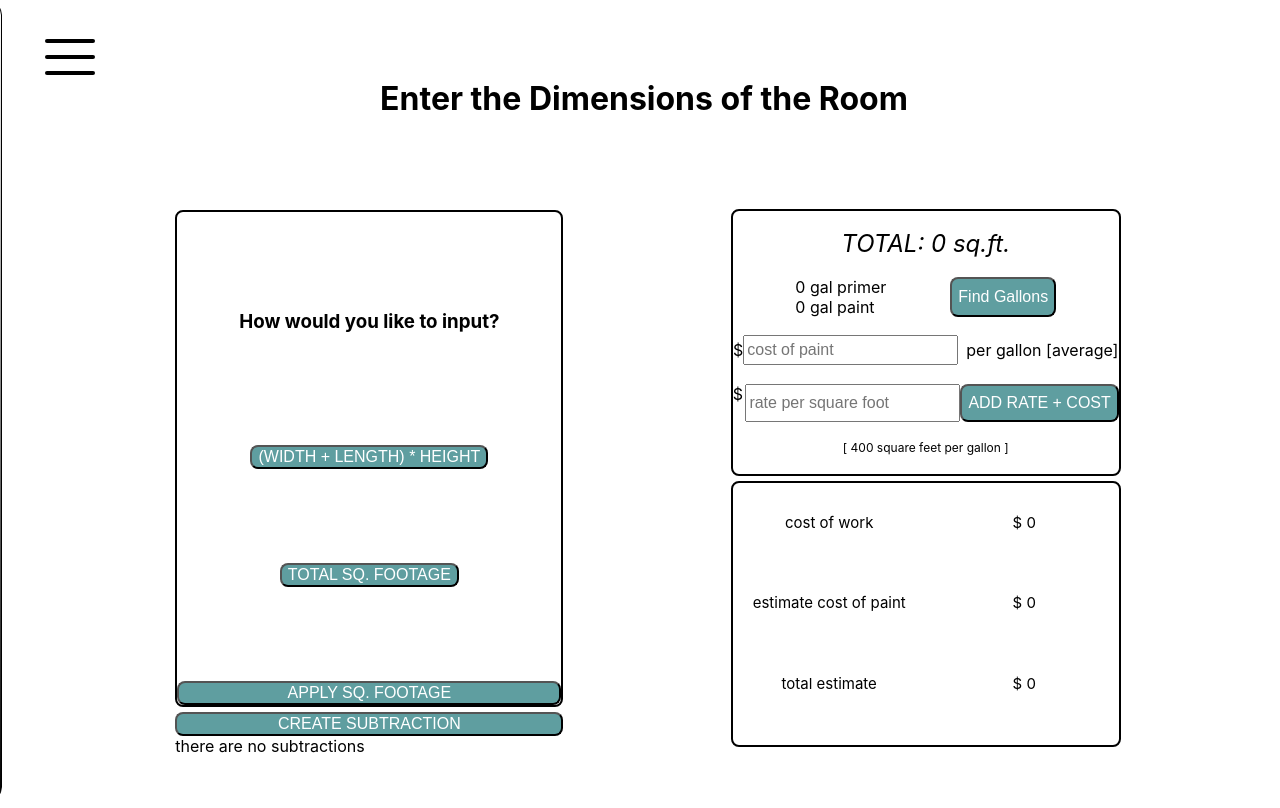
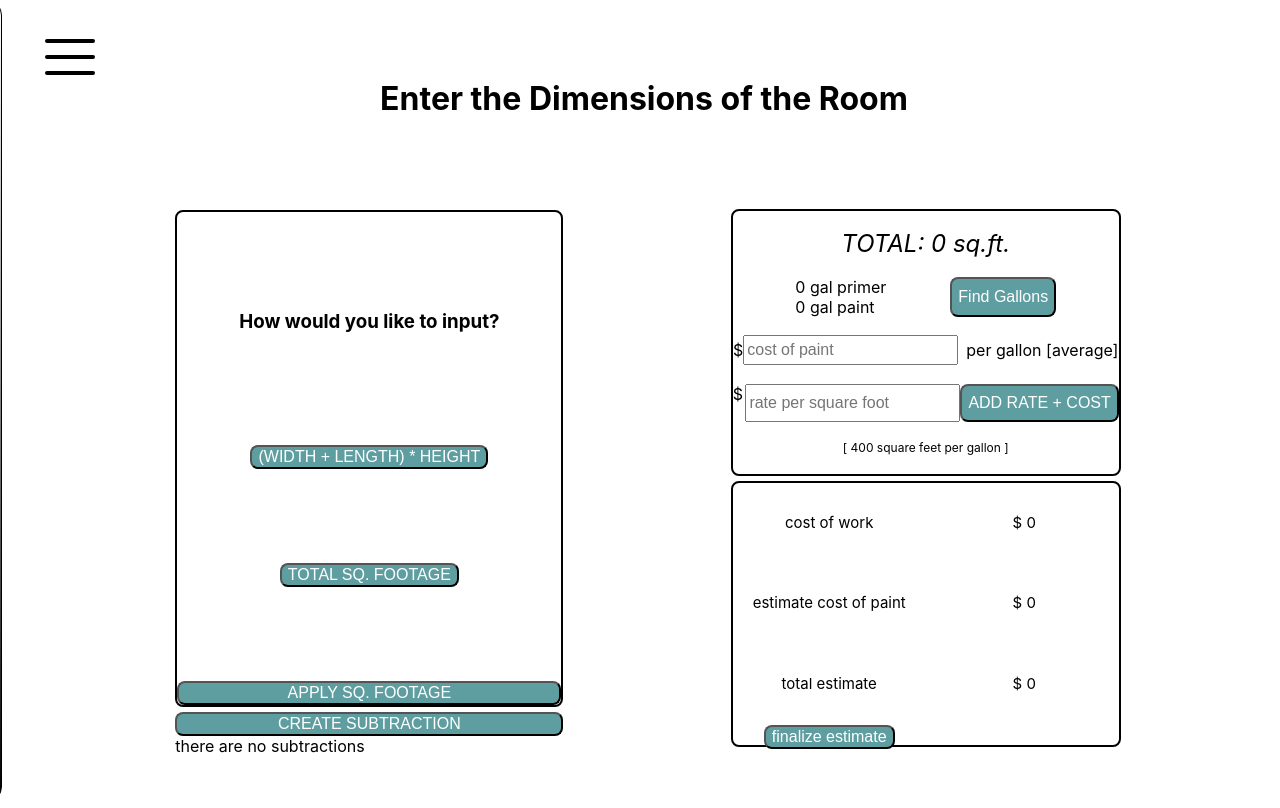
Before and after one commit to MattOrtner/the-painters-tool, a React (Create React App) app: page / in a window 1280 px wide. Built offline with nearby package versions, Linux system fonts and the light colour scheme.

Commit message:
add: final price estimate

```diff
--- a/src/App.js
+++ b/src/App.js
@@ -67,7 +67,7 @@ function App() {
     setGallons(calcGallons * 2);
   };
 
-  const calculateTotal = () => {
+  const calculateRateAndGallons = () => {
     findGallonsCost();
     findRate();
   };
@@ -83,7 +83,7 @@ function App() {
     setRate(newRate);
   };
 
-  const findTotalCost = () => {
+  const calcFinal = () => {
     setTotalCost(rate + paintCost);
   };
 
@@ -152,11 +152,15 @@ function App() {
             gallons={gallons}
             handlePaintInput={handlePaintInput}
             handleLHWInputs={handleLHWInputs}
-            calculateTotal={calculateTotal}
-            findTotalCost={findTotalCost}
+            calculateRateAndGallons={calculateRateAndGallons}
             findNumOfGallons={findNumOfGallons}
           />
-          <Totals rate={rate} paintCost={paintCost} totalCost={totalCost} />
+          <Totals
+            rate={rate}
+            paintCost={paintCost}
+            totalCost={totalCost}
+            calcFinal={calcFinal}
+          />
         </div>
       </div>
     </div>
--- a/src/components/Totals.js
+++ b/src/components/Totals.js
@@ -1,6 +1,6 @@
-import React from 'react'
+import React from "react";
 
-const Totals = ({ rate, paintCost, totalCost}) => {
+const Totals = ({ rate, paintCost, totalCost, calcFinal }) => {
   return (
     <div className="totals">
       <div>cost of work </div>
@@ -9,8 +9,11 @@ const Totals = ({ rate, paintCost, totalCost}) => {
       <div>$ {paintCost}</div>
       <div>total estimate </div>
       <div>$ {totalCost}</div>
+      <button className="button" onClick={calcFinal}>
+        finalize estimate
+      </button>
     </div>
-  )
-}
+  );
+};
 
-export default Totals
+export default Totals;
```
Lines whose indentation alone changed are shown as unchanged.
